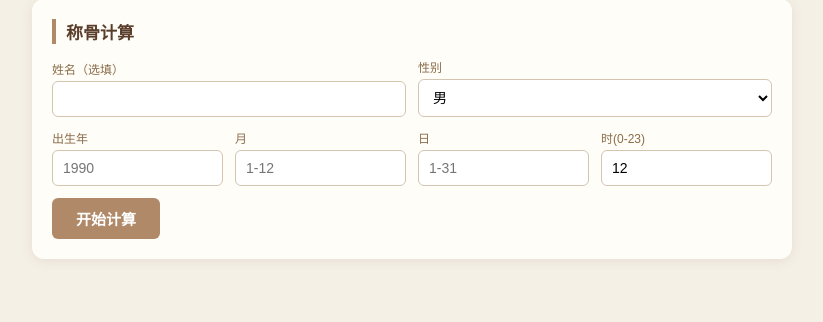
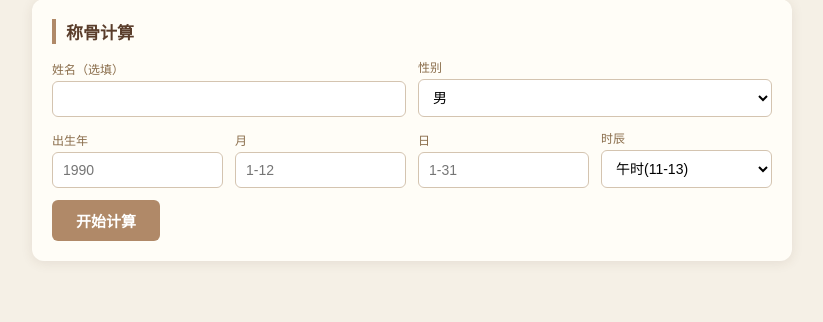
Before and after one commit to jaraim/chenggu-web, a Flask app: page / in a window 1280 px wide. Shown: the part 127-449 px from the top of the page, without its empty margins (228-1051 px from the left). Run offline with Flask 3, Linux system fonts and the light colour scheme; the visitor is signed in with stand-in values (Sample User, id 1); data comes from the database, SQL or seed files in the repository.

Commit message:
fix: 所有功能时辰输入统一为十二时辰下拉选择
- 称骨计算、合婚分析(2人)、取名推荐、深度报告、多人对比(4人)
- 全部从数字输入(0-23)改为子丑寅卯...十二时辰下拉
- 与五行开运、流年运势、姓名测评、八字详批保持一致
- 用户体验更友好，不需要换算时辰

```diff
--- a/templates/index.html
+++ b/templates/index.html
@@ -188,7 +188,9 @@
       <div class="form-group"><label>出生年</label><input type="number" id="c-year" placeholder="1990"></div>
       <div class="form-group"><label>月</label><input type="number" id="c-month" placeholder="1-12"></div>
       <div class="form-group"><label>日</label><input type="number" id="c-day" placeholder="1-31"></div>
-      <div class="form-group"><label>时(0-23)</label><input type="number" id="c-hour" value="12"></div>
+      <div class="form-group"><label>时辰</label>
+        <select id="c-hour"><option value="0">子时(23-1)</option><option value="2">丑时(1-3)</option><option value="4">寅时(3-5)</option><option value="6">卯时(5-7)</option><option value="8">辰时(7-9)</option><option value="10">巳时(9-11)</option><option value="12" selected>午时(11-13)</option><option value="14">未时(13-15)</option><option value="16">申时(15-17)</option><option value="18">酉时(17-19)</option><option value="20">戌时(19-21)</option><option value="22">亥时(21-23)</option></select>
+      </div>
     </div>
     <button class="btn" onclick="doCalc()">开始计算</button>
     <div class="result" id="c-result" style="display:none"></div>
@@ -206,7 +208,9 @@
       <div class="form-group"><label>年</label><input type="number" id="m1-year"></div>
       <div class="form-group"><label>月</label><input type="number" id="m1-month"></div>
       <div class="form-group"><label>日</label><input type="number" id="m1-day"></div>
-      <div class="form-group"><label>时</label><input type="number" id="m1-hour" value="12"></div>
+      <div class="form-group"><label>时辰</label>
+        <select id="m1-hour"><option value="0">子</option><option value="2">丑</option><option value="4">寅</option><option value="6">卯</option><option value="8">辰</option><option value="10">巳</option><option value="12" selected>午</option><option value="14">未</option><option value="16">申</option><option value="18">酉</option><option value="20">戌</option><option value="22">亥</option></select>
+      </div>
     </div>
     <h3 style="font-size:14px;color:#5a3d2b;margin:10px 0 6px">乙方</h3>
     <div class="form-row">
@@ -214,7 +218,9 @@
       <div class="form-group"><label>年</label><input type="number" id="m2-year"></div>
       <div class="form-group"><label>月</label><input type="number" id="m2-month"></div>
       <div class="form-group"><label>日</label><input type="number" id="m2-day"></div>
-      <div class="form-group"><label>时</label><input type="number" id="m2-hour" value="12"></div>
+      <div class="form-group"><label>时辰</label>
+        <select id="m2-hour"><option value="0">子</option><option value="2">丑</option><option value="4">寅</option><option value="6">卯</option><option value="8">辰</option><option value="10">巳</option><option value="12" selected>午</option><option value="14">未</option><option value="16">申</option><option value="18">酉</option><option value="20">戌</option><option value="22">亥</option></select>
+      </div>
     </div>
     <button class="btn" onclick="doMarriage()">开始合婚</button>
     <div class="result" id="m-result" style="display:none"></div>
@@ -232,7 +238,9 @@
       <div class="form-group"><label>年</label><input type="number" id="n-year"></div>
       <div class="form-group"><label>月</label><input type="number" id="n-month"></div>
       <div class="form-group"><label>日</label><input type="number" id="n-day"></div>
-      <div class="form-group"><label>时</label><input type="number" id="n-hour" value="12"></div>
+      <div class="form-group"><label>时辰</label>
+        <select id="n-hour"><option value="0">子</option><option value="2">丑</option><option value="4">寅</option><option value="6">卯</option><option value="8">辰</option><option value="10">巳</option><option value="12" selected>午</option><option value="14">未</option><option value="16">申</option><option value="18">酉</option><option value="20">戌</option><option value="22">亥</option></select>
+      </div>
     </div>
     <button class="btn" onclick="doName()">推荐名字</button>
     <div class="result" id="n-result" style="display:none"></div>
@@ -250,7 +258,9 @@
       <div class="form-group"><label>年</label><input type="number" id="d-year"></div>
       <div class="form-group"><label>月</label><input type="number" id="d-month"></div>
       <div class="form-group"><label>日</label><input type="number" id="d-day"></div>
-      <div class="form-group"><label>时</label><input type="number" id="d-hour" value="12"></div>
+      <div class="form-group"><label>时辰</label>
+        <select id="d-hour"><option value="0">子</option><option value="2">丑</option><option value="4">寅</option><option value="6">卯</option><option value="8">辰</option><option value="10">巳</option><option value="12" selected>午</option><option value="14">未</option><option value="16">申</option><option value="18">酉</option><option value="20">戌</option><option value="22">亥</option></select>
+      </div>
     </div>
     <button class="btn" onclick="doDeep()">生成报告</button>
     <div class="result" id="d-result" style="display:none"></div>
@@ -616,7 +626,7 @@ function initCompareRows() {
       <input type="number" id="cmp${i}-year" placeholder="年" style="width:60px">
       <input type="number" id="cmp${i}-month" placeholder="月" style="width:45px">
       <input type="number" id="cmp${i}-day" placeholder="日" style="width:45px">
-      <input type="number" id="cmp${i}-hour" value="12" style="width:45px">
+      <select id="cmp${i}-hour" style="padding:7px;border:1px solid #d4c4b0;border-radius:5px;font-size:13px"><option value="0">子</option><option value="2">丑</option><option value="4">寅</option><option value="6">卯</option><option value="8">辰</option><option value="10">巳</option><option value="12" selected>午</option><option value="14">未</option><option value="16">申</option><option value="18">酉</option><option value="20">戌</option><option value="22">亥</option></select>
       <select id="cmp${i}-gender" style="padding:7px;border:1px solid #d4c4b0;border-radius:5px;font-size:13px"><option>男</option><option>女</option></select>
     </div>`;
   }
```
